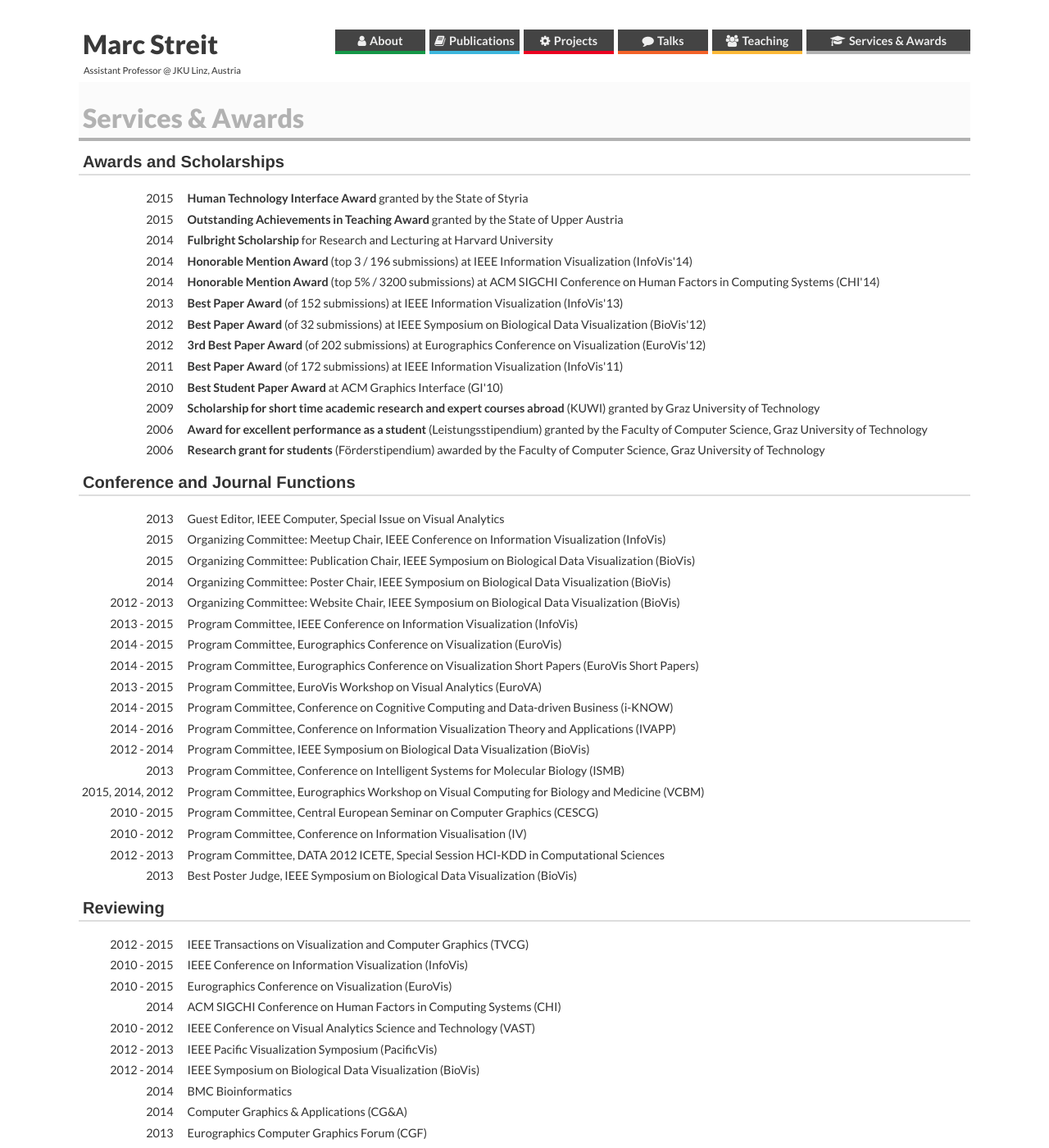
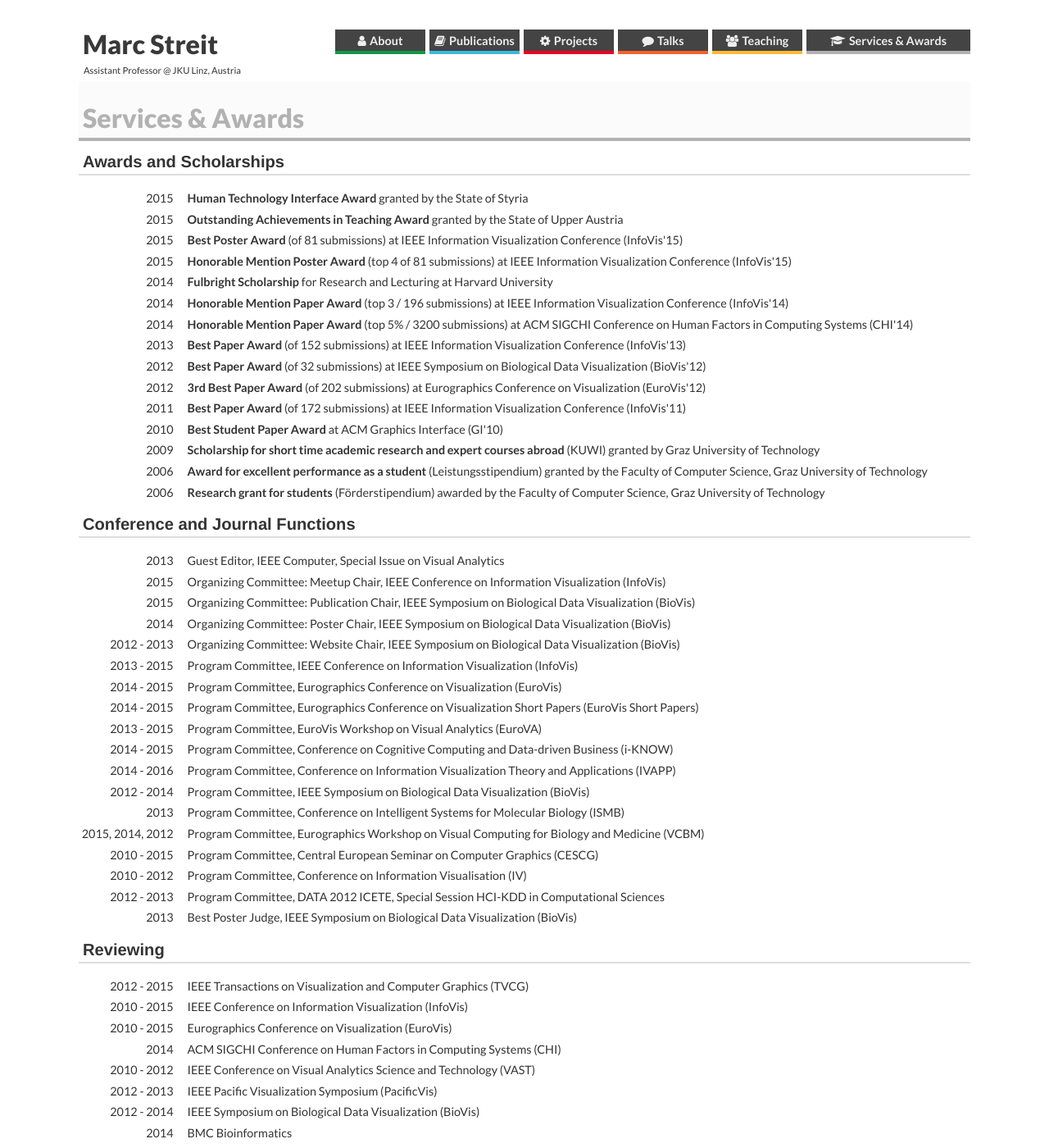
Before and after one commit to mstreit/mstreit.github.io, a Jekyll site: the page built from services.md, in a window 1280 px wide and 1400 px high. Shown: the whole window at 82% size. Built offline with Jekyll 4.4.1, drawn with Linux system fonts in a browser that asks for light colours; nearby versions of some CDN libraries; some web fonts are replaced.

Commit message:
added best poster awards

```diff
--- a/_data/awards.yml
+++ b/_data/awards.yml
@@ -4,16 +4,22 @@
 - kind: <b>Outstanding Achievements in Teaching Award</b> granted by the State of Upper Austria
   date: 2015
 
+- kind: <b>Best Poster Award</b> (of 81 submissions) at IEEE Information Visualization Conference (InfoVis'15)
+  date: 2015
+
+- kind: <b>Honorable Mention Poster Award</b> (top 4 of 81 submissions) at IEEE Information Visualization Conference (InfoVis'15)
+  date: 2015
+
 - kind: <b>Fulbright Scholarship</b> for Research and Lecturing at Harvard University
   date: 2014
 
-- kind: <b>Honorable Mention Award</b> (top 3 / 196 submissions) at IEEE Information Visualization (InfoVis'14)
+- kind: <b>Honorable Mention Paper Award</b> (top 3 / 196 submissions) at IEEE Information Visualization Conference (InfoVis'14)
   date: 2014
 
-- kind: <b>Honorable Mention Award</b> (top 5% / 3200 submissions) at ACM SIGCHI Conference on Human Factors in Computing Systems (CHI'14)
+- kind: <b>Honorable Mention Paper Award</b> (top 5% / 3200 submissions) at ACM SIGCHI Conference on Human Factors in Computing Systems (CHI'14)
   date: 2014
 
-- kind: <b>Best Paper Award</b> (of 152 submissions) at IEEE Information Visualization (InfoVis'13)
+- kind: <b>Best Paper Award</b> (of 152 submissions) at IEEE Information Visualization Conference (InfoVis'13)
   date: 2013
 
 - kind: <b>Best Paper Award</b> (of 32 submissions) at IEEE Symposium on Biological Data Visualization (BioVis'12)
@@ -22,7 +28,7 @@
 - kind: <b>3rd Best Paper Award</b> (of 202 submissions) at Eurographics Conference on Visualization (EuroVis'12)
   date: 2012
 
-- kind: <b>Best Paper Award</b> (of 172 submissions) at IEEE Information Visualization (InfoVis'11)
+- kind: <b>Best Paper Award</b> (of 172 submissions) at IEEE Information Visualization Conference (InfoVis'11)
   date: 2011
 
 - kind: <b>Best Student Paper Award</b> at ACM Graphics Interface (GI'10)
--- a/_data/reviewing.yml
+++ b/_data/reviewing.yml
@@ -26,7 +26,7 @@
   years: 2014
 
 - for: Eurographics Computer Graphics Forum (CGF)
-  years: 2013
+  years: 2013, 2015
 
 - for: Elsevier Journal of Computers & Graphics (C&G)
   years: 2013
```
